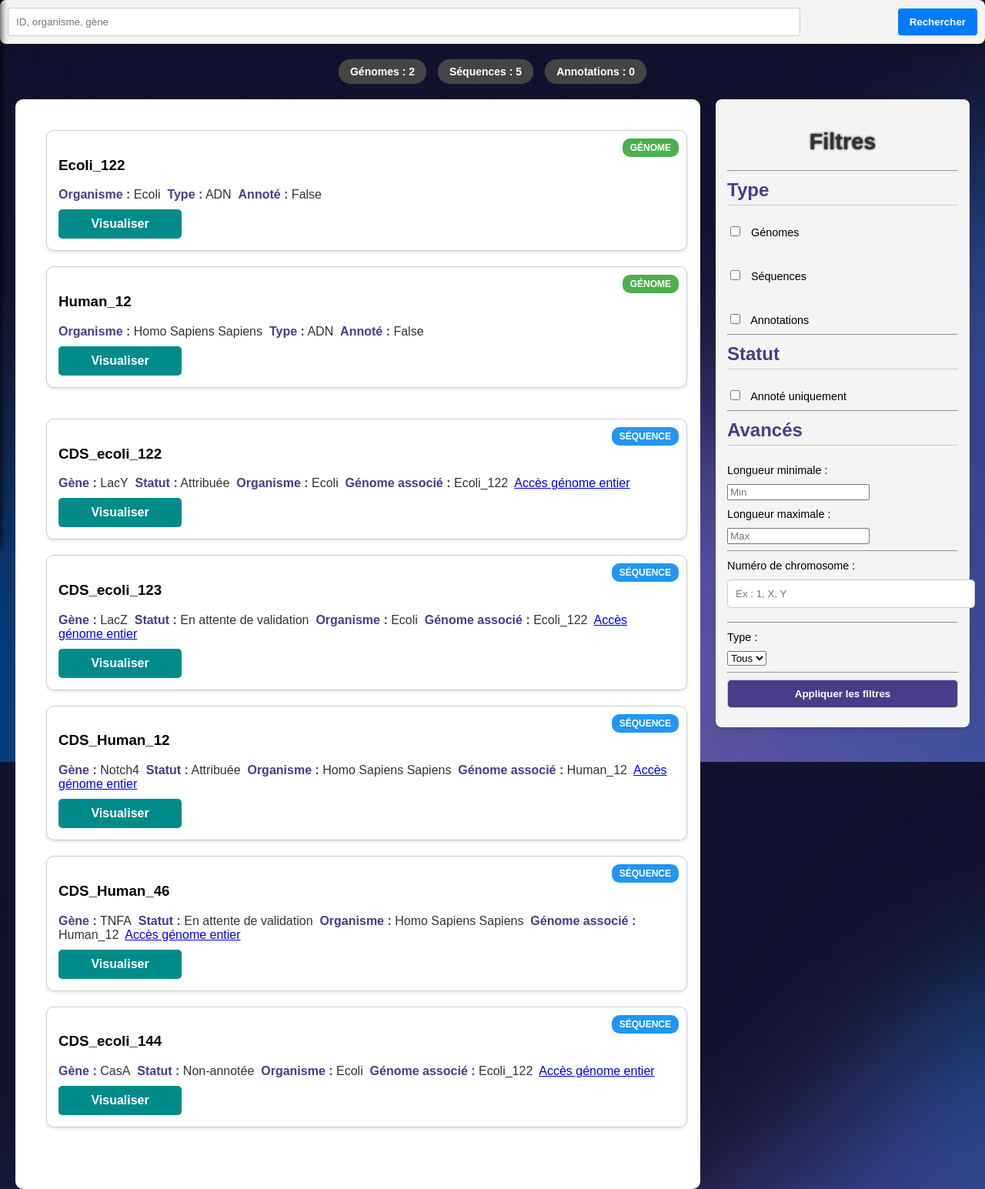
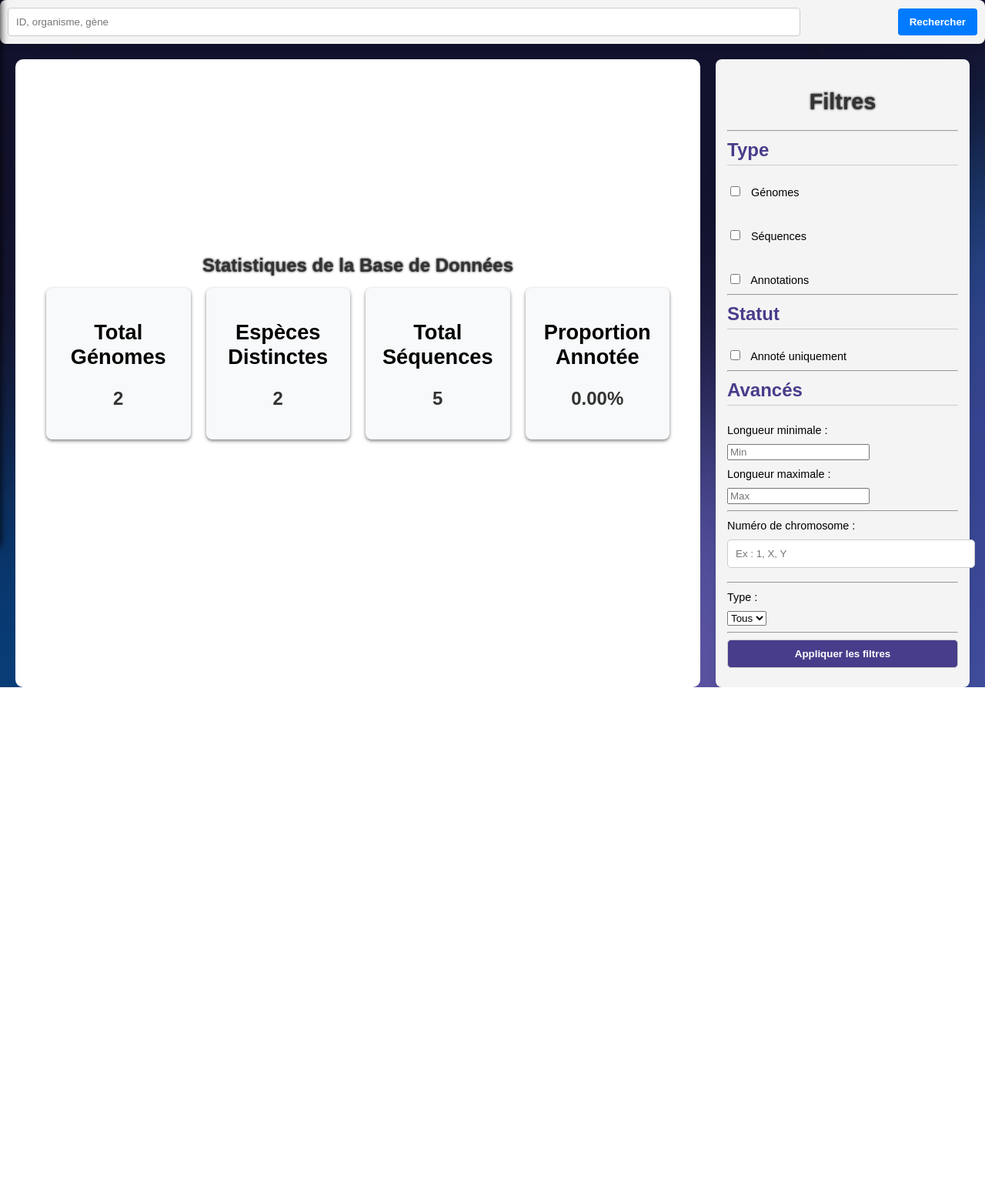
Before and after one commit to Antoine2596/The-EYAA-Project, a Django app: page /database/ in a window 1280 px wide. Shown: the part 90-1635 px from the top of the page at 77% size. After the commit the page ends 983 px from the top, so only its background shows below. Run offline with Django 5.2, Linux system fonts and the light colour scheme; a user stored in the database is signed in; data comes from the database, SQL or seed files in the repository; both versions use the stored data as it was after the commit.

Commit message:
Pagination

```diff
--- a/core/static/core/style_database.css
+++ b/core/static/core/style_database.css
@@ -13,6 +13,53 @@
     padding: 20px;
     border-radius: 10px;
 }
+
+/* dashboard */
+.dashboard {
+    position: relative;
+    background-color: #fff;
+    top: 25%;
+    padding: 20px;
+    border-radius: 8px;
+    margin-bottom: 20px;
+}
+
+.dashboard h2 {
+    text-align: center;
+    margin-bottom: 15px;
+    font-size: 1.5rem;
+    color: #333;
+}
+
+.dashboard-cards {
+    display: flex;
+    justify-content: space-around;
+    gap: 20px;
+    flex-wrap: wrap;
+}
+
+.dashboard .card {
+    background-color: #f8f9fa;
+    padding: 15px;
+    border-radius: 8px;
+    text-align: center;
+    box-shadow: 0 2px 4px rgba(0, 0, 0, 0.5);
+    flex: 1;
+    min-width: 150px;
+}
+
+.dashboard .card h3 {
+    margin-bottom: 5px;
+    font-size: 1.7rem;
+    color: black;
+}
+
+.dashboard .card p {
+    font-size: 1.5rem;
+    font-weight: bold;
+    color: #333;
+}
+
 
 /* Menu vertical à droite */
 .filter-menu {
--- a/core/static/core/style_espace_perso.css
+++ b/core/static/core/style_espace_perso.css
@@ -7,7 +7,8 @@
 
 /* Menu de navigation entre Mes informations et Mes annotations */
 .vertical-menu {
-    width: 250px;
+    display: flex;
+    width: 15%;
     background-color: #f4f4f4;
     padding: 20px;
     border-radius: 8px;
@@ -40,7 +41,8 @@
 
 /* Cadre principal du contenu affiché (le plus grand cadre) */
 .profile-content {
-    flex-grow: 1;
+    width: 85%;
+    display: flex;
     margin-left: 20px;
     padding: 20px;
     background-color: white;
--- a/core/templates/core/database.html
+++ b/core/templates/core/database.html
@@ -11,80 +11,113 @@ Database - EYAA
     <div class="search-bar-container">
         <form method="GET" action="{% url 'genome_database' %}">
             <div class="search-bar">
-                <input type="text" name="user_request" placeholder="ID, organisme, gène">
+                <input type="text" name="user_request" placeholder="ID, organisme, gène" value="{{ request.GET.user_request }}">
                 <button type="submit" value="Recherche" style="color: white;">Rechercher</button>
             </div>
         </form>
     </div>
-    <div class="results-summary">
-        <span class="badge-results badge-genome">Génomes : {{ genomes|length }}</span>
-        <span class="badge-results badge-sequence">Séquences : {{ sequences|length }}</span>
-        <span class="badge-results badge-annotation">Annotations : {{ annotations|length }}</span>
-    </div>
 
     <div class="main-content">
         <div class="database-section">
+            {% if dashboard %}
+                <div class="dashboard">
+                    <h2>Statistiques de la Base de Données</h2>
+                    <div class="dashboard-cards">
+                        <div class="card">
+                            <h3>Total Génomes</h3>
+                            <p>{{ total_genomes }}</p>
+                        </div>
+                        <div class="card">
+                            <h3>Espèces Distinctes</h3>
+                            <p>{{ total_species }}</p>
+                        </div>
+                        <div class="card">
+                            <h3>Total Séquences</h3>
+                            <p>{{ total_sequences }}</p>
+                        </div>
+                        <div class="card">
+                            <h3>Proportion Annotée</h3>
+                            <p>{{ annotation_ratio|floatformat:2 }}%</p>
+                        </div>
+                    </div>
+                </div>
+            {% else %}
+                <div class="results-summary">
+                    <span class="badge-results badge-genome">Génomes : {{ total_genomes }}</span>
+                    <span class="badge-results badge-sequence">Séquences : {{ total_sequences }}</span>
+                    <span class="badge-results badge-annotation">Annotations : {{ total_annotations }}</span>
+                </div>
+
+                {% for result in page_obj %}
                     <div class="database-container">
-        {% if genomes %}
-            {% for genome in genomes %}
+                        {% if result.type == 'Genome' %}
                             <div class="sequence-card">
                                 <div class="badge genome">Génome</div>
-                <h3>{{ genome.genome_id }}</h3>
-                <p><strong>Organisme :</strong> {{ genome.organism }}&nbsp;
-                <strong>Type :</strong> {{ genome.get_genome_type_display }}&nbsp;
-                <strong>Annoté :</strong> {{ genome.is_annotated }}</p>
-                {% if genome.genome_id %}
-                    <a href="{% url 'visualisation' 'genome' genome.genome_id %}" class="visualisation-access-button">Visualiser</a>
+                                <h3>{{ result.obj.genome_id }}</h3>
+                                <p><strong>Organisme :</strong> {{ result.obj.organism }}&nbsp;
+                                <strong>Type :</strong> {{ result.obj.get_genome_type_display }}&nbsp;
+                                <strong>Annoté :</strong> {{ result.obj.is_annotated }}</p>
+                                {% if result.obj.genome_id %}
+                                    <a href="{% url 'visualisation' 'genome' result.obj.genome_id %}" class="visualisation-access-button">Visualiser</a>
                                 {% else %}
                                     <p>Aucun accès de visualisation disponible pour ce génome</p>
                                 {% endif %}
                             </div>
-            {% endfor %}
-        {% endif %}
-    </div>
-    <div class="database-container">
-        {% if sequences %}
-            {% for sequence in sequences %}
+                        {% elif result.type == 'Sequence' %}
                             <div class="sequence-card">
                                 <div class="badge sequence">Séquence</div>
-                <h3>{{sequence.sequence_id }}</h3>
-                <p><strong>Gène :</strong> {{sequence.gene_name }}&nbsp;
-                <strong>Statut :</strong> {{ sequence.get_sequence_status_display }}&nbsp;
-                <strong>Organisme :</strong> {{ sequence.genome.organism }}&nbsp;
-                <strong>Génome associé :</strong> {{ sequence.genome.genome_id }}&nbsp; <a href="{% url 'visualisation' 'genome' sequence.genome.genome_id %}">Accès génome entier</a></p>
-                {% if sequence.sequence_id %}
-                    <a href="{% url 'visualisation' 'sequence' sequence.sequence_id %}" class="visualisation-access-button">Visualiser</a>
+                                <h3>{{result.obj.sequence_id }}</h3>
+                                <p><strong>Gène :</strong> {{result.obj.gene_name }}&nbsp;
+                                <strong>Statut :</strong> {{ result.obj.get_sequence_status_display }}&nbsp;
+                                <strong>Organisme :</strong> {{ result.obj.genome.organism }}&nbsp;
+                                <strong>Génome associé :</strong> {{ result.obj.genome.genome_id }}&nbsp; <a href="{% url 'visualisation' 'genome' result.obj.genome.genome_id %}">Accès génome entier</a></p>
+                                {% if result.obj.sequence_id %}
+                                    <a href="{% url 'visualisation' 'sequence' result.obj.sequence_id %}" class="visualisation-access-button">Visualiser</a>
                                 {% else %}
                                     <p>Aucun accès de visualisation disponible pour cette séquence</p>
                                 {% endif %}
                             </div>
-            {% endfor %}
-        {% endif %}
-    </div>
-    <div class="database-container">
-        {% if annotations %}
-            {% for annotation in annotations %}
+                        {% elif result.type == 'Annotation' %}
                             <div class="sequence-card">
                                 <div class="badge annotation">Annotation</div>
-                <h3>{{ annotation.annotation_id }}</h3>
-                <p><strong>Auteur :</strong> {{ annotation.annotation_author }}&nbsp;
-                <strong>Séquence associée :</strong> {{ annotation.sequence.sequence_id }}&nbsp;</p>
-                {% if annotation.annotation_id %}
-                    <a href="{% url 'visualisation' 'annotation' annotation.annotation_id %}" class="visualisation-access-button">Visualiser</a>
+                                <h3>{{ result.obj.annotation_id }}</h3>
+                                <p><strong>Auteur :</strong> {{ result.obj.annotation_author }}&nbsp;
+                                <strong>Séquence associée :</strong> {{ result.obj.sequence.sequence_id }}&nbsp;</p>
+                                {% if result.obj.annotation_id %}
+                                    <a href="{% url 'visualisation' 'annotation' result.obj.annotation_id %}" class="visualisation-access-button">Visualiser</a>
                                 {% else %}
                                     <p>Aucun accès de visualisation disponible pour cette annotation</p>
                                 {% endif %}
                             </div>
+                        {% endif %}
+                    </div>
                 {% endfor %}
+                <div class="pagination">
+                    <span class="step-links">
+                        {% if page_obj.has_previous %}
+                            <a href="?page=1{% if request.GET.user_request %}&user_request={{ request.GET.user_request }}{% endif %}{% if request.GET.filter_type %}&filter_type={{ request.GET.filter_type|join:',' }}{% endif %}{% if request.GET.is_annotated %}&is_annotated={{ request.GET.is_annotated }}{% endif %}">Premier</a>
+                            <a href="?page={{ page_obj.previous_page_number }}{% if request.GET.user_request %}&user_request={{ request.GET.user_request }}{% endif %}{% if request.GET.filter_type %}&filter_type={{ request.GET.filter_type|join:',' }}{% endif %}{% if request.GET.is_annotated %}&is_annotated={{ request.GET.is_annotated }}{% endif %}">Précédent</a>
                         {% endif %}
 
+                        <span class="current">
+                            Page {{ page_obj.number }} of {{ page_obj.paginator.num_pages }}.
+                        </span>
+
+                        {% if page_obj.has_next %}
+                            <a href="?page={{ page_obj.next_page_number }}{% if request.GET.user_request %}&user_request={{ request.GET.user_request }}{% endif %}{% if request.GET.filter_type %}&filter_type={{ request.GET.filter_type|join:',' }}{% endif %}{% if request.GET.is_annotated %}&is_annotated={{ request.GET.is_annotated }}{% endif %}">Suivant</a>
+                            <a href="?page={{ page_obj.paginator.num_pages }}{% if request.GET.user_request %}&user_request={{ request.GET.user_request }}{% endif %}{% if request.GET.filter_type %}&filter_type={{ request.GET.filter_type|join:',' }}{% endif %}{% if request.GET.is_annotated %}&is_annotated={{ request.GET.is_annotated }}{% endif %}">Dernier</a>
+                        {% endif %}
+                    </span>
                 </div>
 
+            {% endif %}
     </div>
 
     <div class="filter-menu">
         <h2>Filtres</h2>
         <form method="GET" action="{% url 'genome_database' %}">
+            <input type="hidden" name="user_request" value="{{ request.GET.user_request }}">
+
             <hr>
 
             <h3>Type</h3>
--- a/core/views.py
+++ b/core/views.py
@@ -14,6 +14,7 @@ from django.contrib.auth.decorators import login_required
 from django.http import HttpResponseForbidden
 
 from django.utils.timezone import now
+from django.core.paginator import Paginator
 
 
 # Page d'accueil
@@ -154,8 +155,28 @@ def database_view(request):
 
     genomes = sequences = annotations = None
 
-    # Recherche filtrée
-    if user_request:
+    # Si l'utilisateur n'a pas fait de recherche, afficher le dashboard
+    dashboard = not bool(user_request)
+
+    if dashboard:
+
+        total_genomes = Genome.objects.count()
+        total_species = Genome.objects.values("organism").distinct().count()
+        total_sequences = Sequence.objects.count()
+        annotated_sequences = Annotation.objects.filter(is_validated=True).values("sequence").distinct().count()
+
+        # Calcul de la proportion des séquences annotées
+        annotation_ratio = (annotated_sequences / total_sequences * 100) if total_sequences > 0 else 0
+
+        context = {
+            "dashboard": True,
+            "total_genomes": total_genomes,
+            "total_species": total_species,
+            "total_sequences": total_sequences,
+            "annotation_ratio": annotation_ratio
+        }
+
+    else:
         query = Q(genome_id__icontains=user_request) | Q(organism__icontains=user_request)
         if "genome" in filter_types or not filter_types:
             genomes = Genome.objects.filter(query)
@@ -179,31 +200,30 @@ def database_view(request):
             annotations = Annotation.objects.filter(
                 (Q(annotation_id__icontains=user_request) | Q(annotation_text__icontains=user_request)) &
                 Q(is_validated=True))
-    else:
-        # Pas de recherche, afficher tout
-        if "genome" in filter_types or not filter_types:
-            genomes = Genome.objects.all()
-            if is_annotated:
-                genomes = genomes.filter(is_annotated=True)
-        if "sequence" in filter_types or not filter_types:
-            sequences = Sequence.objects.all()
 
-            # Appliquer les filtres sur les résultats
-            if min_length:
-                sequences = sequences.filter(sequence_length__gte=int(min_length))
-            if max_length:
-                sequences = sequences.filter(sequence_length__lte=int(max_length))
-            if chromosome:
-                sequences = sequences.filter(num_chromosome__iexact=chromosome)
+        combined_results = [
+            {"obj": obj, "type": "Genome"} for obj in genomes
+        ] + [
+            {"obj": obj, "type": "Sequence"} for obj in sequences
+        ] + [
+            {"obj": obj, "type": "Annotation"} for obj in annotations
+        ]
 
-        if "annotation" in filter_types or not filter_types:
-            annotations = Annotation.objects.filter(Q(is_validated=True))
+        # Pagination
+        paginator = Paginator(combined_results, 3)  # 10 résultats par page
+        page_number = request.GET.get('page')
+        page_obj = paginator.get_page(page_number)
 
-    return render(request, "core/database.html", {
-        "genomes": genomes,
-        "sequences": sequences,
-        "annotations": annotations,
-    })
+        context = {
+            "dashboard": False,
+            "page_obj": page_obj,
+            "total_genomes": len(genomes),
+            "total_sequences": len(sequences),
+            "total_annotations": len(annotations),
+        }
+
+    return render(request, "core/database.html", context)
+
 
 # Vérifier que l'utilisateur est un validateur
 def is_validator(user):
```
Also changed, not shown: db.sqlite3. Lines whose indentation alone changed are shown as unchanged.
